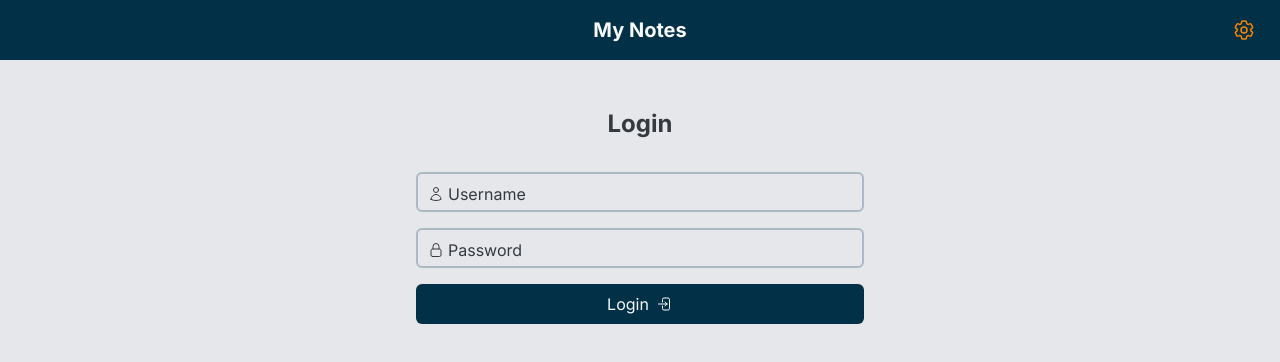
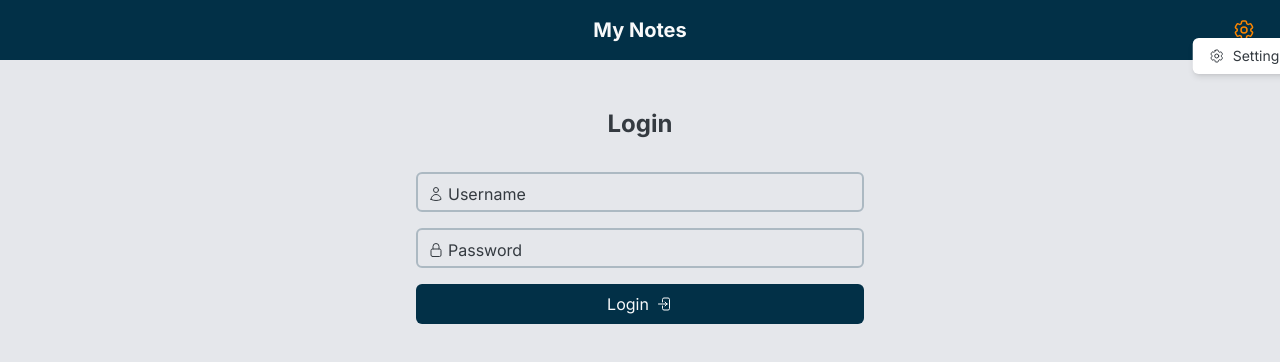
Before and after one commit to fauzan-radji/msib-aksamedia, a React (Vite) app: page /msib-aksamedia/login in a window 1280 px wide. Both pictures are taken after a click on the element 1244 px from the left and 30 px from the top of the page. Shown: the top 362 px of the page. Built offline with nearby package versions, Linux system fonts and the light colour scheme.

Commit message:
feat: dropdown

```diff
--- /dev/null
+++ b/src/components/Dropdown.jsx
@@ -0,0 +1,59 @@
+import { twJoin, twMerge } from "tailwind-merge";
+
+import PropTypes from "prop-types";
+
+export default function Dropdown({
+  title,
+  options,
+  position,
+  show = false,
+  setShow,
+}) {
+  return (
+    <div
+      className={twJoin("fixed inset-0 z-30", !show && "pointer-events-none")}
+      onContextMenu={(e) => {
+        e.preventDefault();
+        setShow(false);
+      }}
+      onClick={() => setShow(false)}
+    >
+      <ul
+        className={twMerge(
+          "pointer-events-none absolute isolate flex -translate-x-1/2 translate-y-0 list-none flex-col rounded-md bg-white text-dark opacity-0 shadow-md transition duration-300",
+          show && "pointer-events-auto translate-y-2 opacity-100",
+        )}
+        style={{
+          top: `${position.y}px`,
+          left: `${position.x}px`,
+        }}
+      >
+        {title && (
+          <li className="flex cursor-pointer items-center justify-center gap-2 text-nowrap border-b border-b-secondary px-4 py-2 text-sm first-of-type:rounded-t-md">
+            {title}
+          </li>
+        )}
+        {options.map(({ id, text, icon: Icon, action }) => (
+          <li
+            key={id}
+            className="flex cursor-pointer items-center justify-center gap-2 px-4 py-2 text-sm first-of-type:rounded-t-md last-of-type:rounded-b-md hover:bg-primary/10"
+            onClick={() => {
+              action();
+              setShow(false);
+            }}
+          >
+            <Icon className="h-4 w-4" /> {text}
+          </li>
+        ))}
+      </ul>
+    </div>
+  );
+}
+
+Dropdown.propTypes = {
+  title: PropTypes.string,
+  options: PropTypes.arrayOf(PropTypes.object),
+  position: PropTypes.object,
+  show: PropTypes.bool,
+  setShow: PropTypes.func,
+};
--- a/src/components/Topbar.jsx
+++ b/src/components/Topbar.jsx
@@ -1,21 +1,31 @@
-import { ArrowLeftIcon, Cog6ToothIcon } from "@heroicons/react/24/outline";
-import { Link, useLocation } from "react-router-dom";
+import {
+  ArrowLeftIcon,
+  ArrowRightStartOnRectangleIcon,
+  Cog6ToothIcon,
+  UserIcon,
+} from "@heroicons/react/24/outline";
+import { Link, useLocation, useNavigate } from "react-router-dom";
 
+import Dropdown from "./Dropdown";
 import PropTypes from "prop-types";
 import { twJoin } from "tailwind-merge";
 import { useAuth } from "@/context";
+import { useState } from "react";
 
 export default function Topbar({ title }) {
-  const { user } = useAuth();
+  const { user, logout } = useAuth();
   const { pathname } = useLocation();
+  const [showDropdown, setShowDropdown] = useState(false);
+  const [dropdownPosition, setDropdownPosition] = useState({ x: 0, y: 0 });
+  const navigate = useNavigate();
 
   return (
     <header className="bg-primary text-primaryContrast">
-      <div className="container mx-auto flex items-center justify-between px-2">
+      <div className="container relative mx-auto flex items-center justify-between px-2">
         <Link
           to="/"
           className={twJoin(
-            "text-secondary aspect-square p-4",
+            "aspect-square p-4 text-secondary",
             pathname !== "/login" && pathname !== "/"
               ? ""
               : "pointer-events-none opacity-0",
@@ -24,18 +34,57 @@ export default function Topbar({ title }) {
           <ArrowLeftIcon className="h-6 w-6" />
         </Link>
         <h1 className="p-4 text-xl font-bold">{title}</h1>
-        <div className="aspect-square cursor-pointer p-4">
+        <div
+          className="aspect-square cursor-pointer p-4"
+          onClick={(e) => {
+            setDropdownPosition({ x: e.clientX, y: e.clientY });
+            setShowDropdown((prev) => !prev);
+          }}
+        >
           {user ? (
             <span
-              className="bg-secondary text-secondaryContrast flex h-6 w-6 items-center justify-center rounded-full font-bold uppercase"
+              className="flex h-6 w-6 items-center justify-center rounded-full bg-secondary font-bold uppercase text-secondaryContrast"
               title={user.name}
             >
               {user.name[0]}
             </span>
           ) : (
-            <Cog6ToothIcon className="text-secondary h-6 w-6" />
+            <Cog6ToothIcon className="h-6 w-6 text-secondary" />
           )}
         </div>
+
+        <Dropdown
+          position={dropdownPosition}
+          show={showDropdown}
+          setShow={setShowDropdown}
+          title={user ? `Hello, ${user.name}` : ""}
+          options={[
+            {
+              id: "setting",
+              text: "Setting",
+              icon: Cog6ToothIcon,
+              action: () => {},
+            },
+            ...(user
+              ? [
+                  {
+                    id: "profile",
+                    text: "Profile",
+                    icon: UserIcon,
+                    action: () => {
+                      navigate("/profile");
+                    },
+                  },
+                  {
+                    id: "logout",
+                    text: "Logout",
+                    icon: ArrowRightStartOnRectangleIcon,
+                    action: logout,
+                  },
+                ]
+              : []),
+          ]}
+        />
       </div>
     </header>
   );
--- a/src/components/index.js
+++ b/src/components/index.js
@@ -12,3 +12,4 @@ export { default as SuccessAlert } from "./SuccessAlert";
 export { default as WarningAlert } from "./WarningAlert";
 export { default as AlertContainer } from "./AlertContainer";
 export { default as NoteForm } from "./NoteForm";
+export { default as Dropdown } from "./Dropdown";
```
